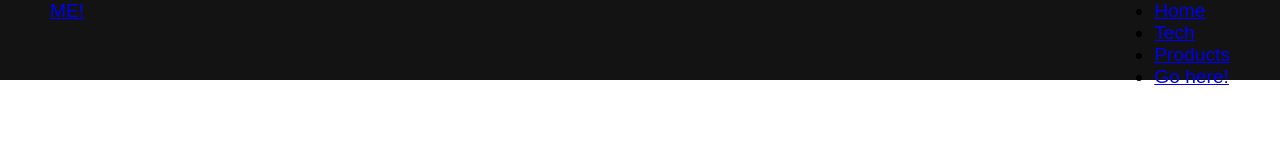
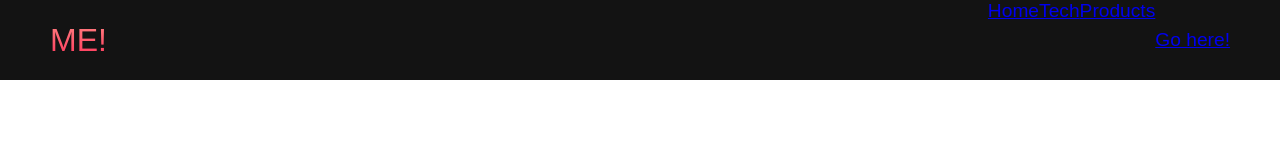
Before and after one commit to DevanRenwick/Website, a plain HTML site: page index.html in a window 1280 px wide. Drawn offline with Linux system fonts and the light colour scheme.

Commit message:
added more css

```diff
--- a/styles.css
+++ b/styles.css
@@ -27,3 +27,33 @@
    margin: 0 auto;
    padding: 0 50px;
 }
+
+#navbar__logo{
+   background-color: #ff8177;
+   background-image: linear-gradient(to top, #ff0844 0%, #ffb199 100%);
+   background-size: 100%;
+   -webkit-background-clip: text;
+   -moz-background-clip: text;
+   -webkit-text-fill-color: transparent;
+   -moz-text-fill-color: transparent;
+   display: flex;
+   align-items: center;
+   cursor: pointer;
+   text-decoration: none;
+   font-size: 2rem;
+}
+
+.fa-gem{
+   margin-right: 0.5rem;
+}
+
+.navbar__menu{
+   display: flex;
+   align-items: center;
+   list-style: none;
+   text-align: center;
+}
+
+.navbar__item{
+   height: 80px;
+}
```
